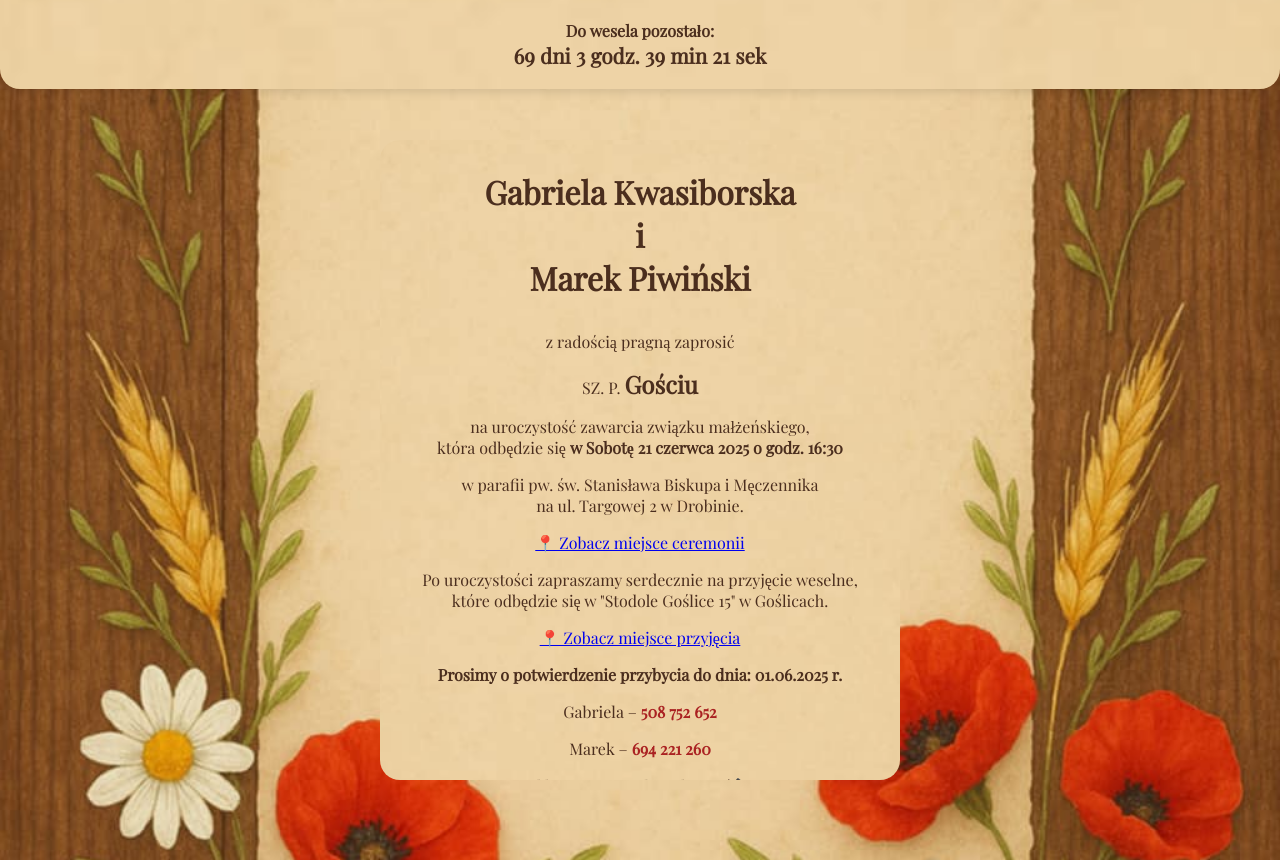
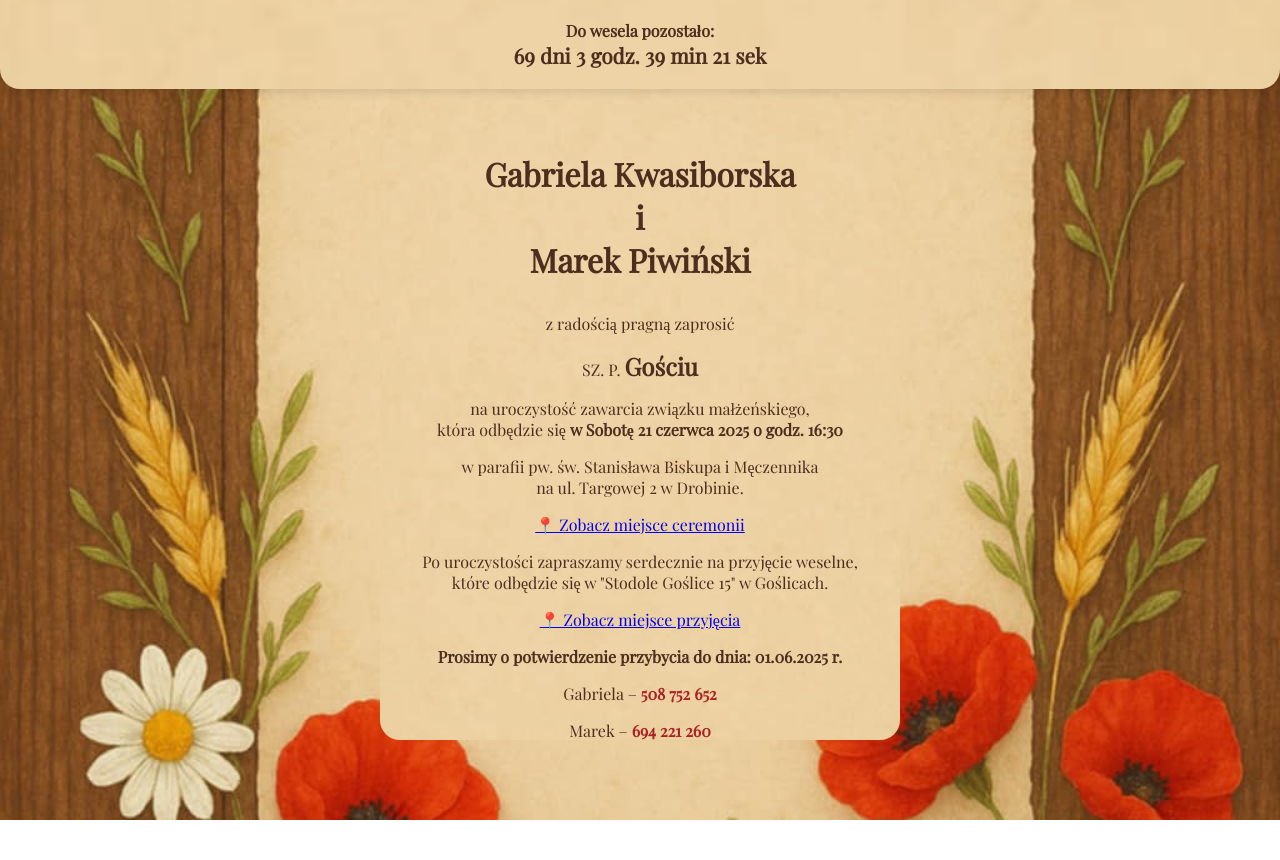
Before and after one commit to fashionkilla5000/Zaproszenie, a plain HTML site: page index.html in a window 1280 px wide. After the commit the page ends 820 px from the top, so only its background shows below. Drawn offline with nearby package versions, Linux system fonts and the light colour scheme.

Commit message:
a teraz może jednak to

```diff
--- a/index.html
+++ b/index.html
@@ -21,7 +21,7 @@
       background-size: cover;
       background-position: center;
       background-repeat: no-repeat;
-      padding-top: 60px; /* zostawia miejsce na navbar */
+      padding-top: 20px; /* zostawia miejsce na navbar */
     }
 
     .wrapper {
@@ -117,7 +117,6 @@
 
     .main-names {
       font-size: 2rem;
-      margin-top: 10px;
     }
 
     .countdown-label {
```
